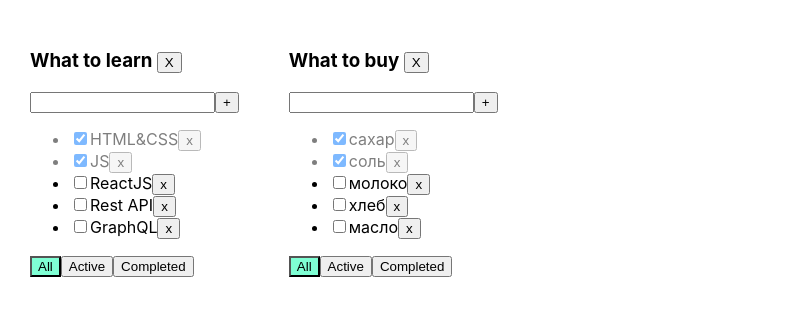
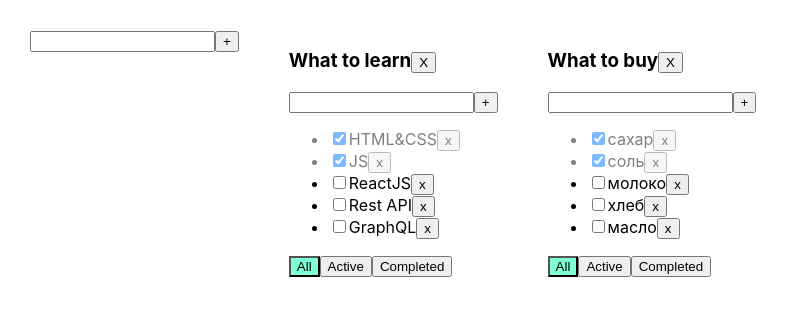
Before and after one commit to vaxich/todolist-lessons, a React (Create React App) app: page / in a window 1280 px wide. Shown: the top 316 px of the page, without its empty margins (0-789 px from the left). Built offline with nearby package versions, Linux system fonts and the light colour scheme.

Commit message:
done 6 lesson

```diff
--- a/src/App.tsx
+++ b/src/App.tsx
@@ -2,6 +2,7 @@
 import './App.css';
 import {TaskType, Todolist} from './Todolist';
 import {v1} from 'uuid';
+import { AddItemForm } from './addItemForm';
 
 export type FilterValuesType = "all" | "active" | "completed";
 type todolistType ={
@@ -59,15 +60,25 @@
         setTasks({...tasks, [todolistId]: [newTask, ...tasks[todolistId]]});
     }
 
-    function changeStatus(taskId: string, isDone: boolean, todolistId:string) {
+    function changeTaskStatus(taskId: string, isDone: boolean, todolistId:string) {
 
         setTasks( {...tasks,
             [todolistId]: tasks[todolistId]
             .map( t => t.id === taskId ? {...t, isDone} : t)
         })
     }
-    function changeFilter(filter: FilterValuesType, todolistId:string) {
+    function changeTasksTitle (taskId:string, title:string, todolistId:string) {
+        setTasks({...tasks,
+        [todolistId]: tasks[todolistId].map(
+            t => t.id === taskId ? {...t, title} : t
+        )
+        })
+    }
+    function changeTodolistFilter(filter: FilterValuesType, todolistId:string) {
         setTodolists(todolists.map( tl => tl.id === todolistId ? {...tl, filter} : tl))
+    }
+    function changeTodolistTitle(title: string, todolistId:string) {
+        setTodolists(todolists.map( tl => tl.id === todolistId ? {...tl, title} : tl))
     }
     function removeTodolist(todolistId:string) {
         setTodolists(todolists.filter(tl => tl.id !== todolistId))
@@ -75,10 +86,17 @@
         delete copyTasks[todolistId]
         setTasks(copyTasks)
     }
+    function addTodolist(title:string) {
+        const newTodolistId = v1();
+        const newTodolist:todolistType = {
+            id:newTodolistId,
+            title:title,
+            filter:"all"
+        }
+        setTodolists([...todolists, newTodolist]);
+        setTasks( {...tasks, [newTodolistId]:[]});
+    }
 
-    //test
-
-    console.log(1)
     const todolistComponents = todolists.map( tl => {
         let tasksForTodolist = tasks[tl.id];
         console.log(tasksForTodolist)
@@ -96,11 +114,12 @@
                       filter={tl.filter}
                       tasks={tasksForTodolist}
                       removeTask={removeTask}
-                      changeFilter={changeFilter}
+                      changeFilter={changeTodolistFilter}
                       addTask={addTask}
-                      changeTaskStatus={changeStatus}
+                      changeTaskStatus={changeTaskStatus}
                       removeTodolist={removeTodolist}
-
+                      changeTasksTitle={changeTasksTitle}
+                      changeTodolistTitle={changeTodolistTitle}
             />
     })
 
@@ -111,6 +130,7 @@
 
     return (
         <div className="App">
+            <AddItemForm addItem={addTodolist}/>
             {todolistComponents}
         </div>
     );
--- a/src/Todolist.tsx
+++ b/src/Todolist.tsx
@@ -1,5 +1,7 @@
 import React, {ChangeEvent, KeyboardEvent, useState} from 'react';
+import { AddItemForm } from './addItemForm';
 import {FilterValuesType} from './App';
+import { EditableSpan } from './editableSpan';
 
 export type TaskType = {
     id: string
@@ -17,50 +19,32 @@
     addTask: (title: string, id:string) => void
     removeTodolist:(todolistId:string) => void
     changeTaskStatus: (taskId: string, isDone: boolean, id:string) => void
-
+    changeTasksTitle: (taskId:string, title:string, todolistId:string) =>void
+    changeTodolistTitle:(title: string, todolistId:string)=>void
 }
 
 export function Todolist(props: PropsType) {
 
-    let [title, setTitle] = useState("")
-    let [error, setError] = useState<string | null>(null)
 
-    const addTask = () => {
-        if (title.trim() !== "") {
-            props.addTask(title.trim(), props.todolistId);
-            setTitle("");
-        } else {
-            setError("Title is required");
-        }
+    const addTask = (title:string) => {
+        props.addTask(title, props.todolistId);
     }
 
-    const onChangeHandler = (e: ChangeEvent<HTMLInputElement>) => {
-        setTitle(e.currentTarget.value)
-    }
 
-    const onKeyPressHandler = (e: KeyboardEvent<HTMLInputElement>) => {
-        setError(null);
-        if (e.key === "Enter") {
-            addTask();
-        }
-    }
 
     const onAllClickHandler = () => props.changeFilter("all", props.todolistId);
     const onActiveClickHandler = () => props.changeFilter("active", props.todolistId);
     const onCompletedClickHandler = () => props.changeFilter("completed", props.todolistId);
-
+    const changeTodolistTitle =(newTitle:string) => {
+        props.changeTodolistTitle(newTitle, props.todolistId)
+    }
 
     return <div>
-        <h3>{props.title} <button onClick={ ()=> props.removeTodolist(props.todolistId)}>X</button></h3>
-        <div>
-            <input value={title}
-                   onChange={onChangeHandler}
-                   onKeyPress={onKeyPressHandler}
-                   className={error ? "error" : ""}
-            />
-            <button onClick={addTask}>+</button>
-            {error && <div className="error-message">{error}</div>}
-        </div>
+        <h3>
+            <EditableSpan title={props.title} changeTitle={changeTodolistTitle}/>
+            <button onClick={ ()=> props.removeTodolist(props.todolistId)}>X</button></h3>
+        <AddItemForm addItem={addTask}/>
+
         <ul>
             {
                 props.tasks.map(t => {
@@ -68,12 +52,15 @@
                     const onChangeHandler = (e: ChangeEvent<HTMLInputElement>) => {
                         props.changeTaskStatus(t.id, e.currentTarget.checked, props.todolistId);
                     }
-
+                    const changeTaskTitle =(newTitle:string) => {
+                        props.changeTasksTitle(t.id, newTitle, props.todolistId);
+                    }
                     return <li key={t.id} className={t.isDone ? "is-done" : ""}>
                         <input type="checkbox"
                                onChange={onChangeHandler}
                                checked={t.isDone}/>
-                        <span>{t.title}</span>
+                        {/* <span>{t.title}</span> */}
+                        <EditableSpan title={t.title} changeTitle={changeTaskTitle}/>
                         <button onClick={onClickHandler}>x</button>
                     </li>
                 })
--- /dev/null
+++ b/src/addItemForm.tsx
@@ -0,0 +1,40 @@
+import React, { useState , KeyboardEvent, ChangeEvent} from "react";
+type addItemFormPropsType = {
+    addItem:(title:string) => void
+}
+
+export const AddItemForm = (props:addItemFormPropsType) => {
+    let[title, setTitle] = useState("");
+    let [error, setError] = useState<string | null>(null)
+
+    const addItem = () => {
+        if (title.trim()) {
+            props.addItem(title.trim());
+            setTitle("");
+        } else {
+            setError("Title is required");
+        }
+    }
+    const onKeyPressHandler = (e: KeyboardEvent<HTMLInputElement>) => {
+        setError(null);
+        if (e.key === "Enter") {
+            addItem();
+        }
+    }
+    const onChangeHandler = (e: ChangeEvent<HTMLInputElement>) => {
+        setTitle(e.currentTarget.value)
+    }
+    return (
+        <div>
+            <div>
+                <input value={title}
+                    onChange={onChangeHandler}
+                    onKeyPress={onKeyPressHandler}
+                    className={error ? "error" : ""}
+                />
+                <button onClick={addItem}>+</button>
+                {error && <div className="error-message">{error}</div>}
+            </div>
+        </div>
+    )
+}
--- /dev/null
+++ b/src/editableSpan.tsx
@@ -0,0 +1,30 @@
+import React, { ChangeEvent, useState } from "react";
+type EditableSpanPropsType = {
+    title:string
+    changeTitle:(title:string) =>void
+}
+
+export const EditableSpan =(props:EditableSpanPropsType) => {
+    const [editMode, setEditMode]=useState<boolean>(false);
+    const [title, setTitle] = useState(props.title);
+    const onEditMode =() => {
+        setEditMode(true);
+    }
+    const offEditMode =() => {
+        setEditMode(false);
+        props.changeTitle(title)
+    }
+    const onChangeHandler =(event:ChangeEvent<HTMLInputElement>) => {
+        setTitle(event.currentTarget.value)
+    }
+    return(
+        editMode ?
+        <input
+        value={title}
+        onBlur={offEditMode}
+        autoFocus
+        onChange={onChangeHandler}
+        /> :
+         <span onDoubleClick={onEditMode}>{props.title}</span>
+    )
+}
```
